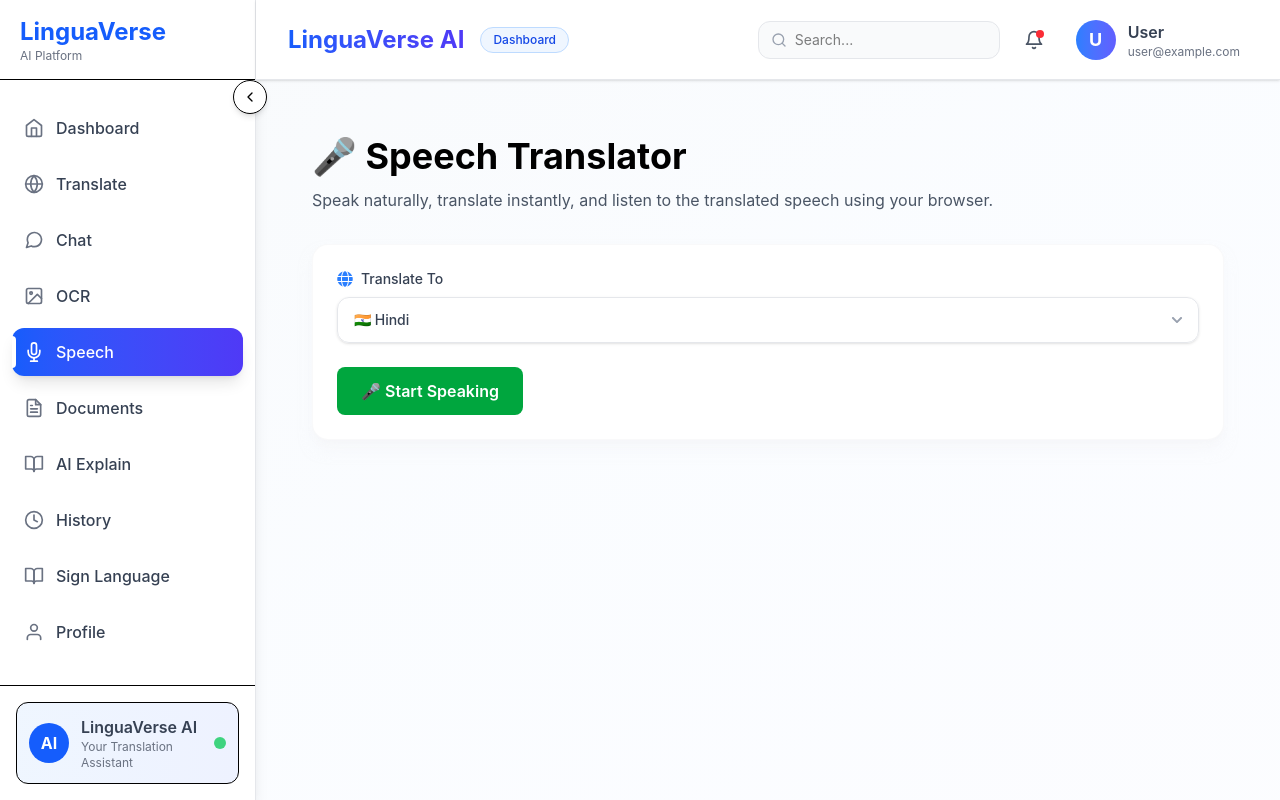
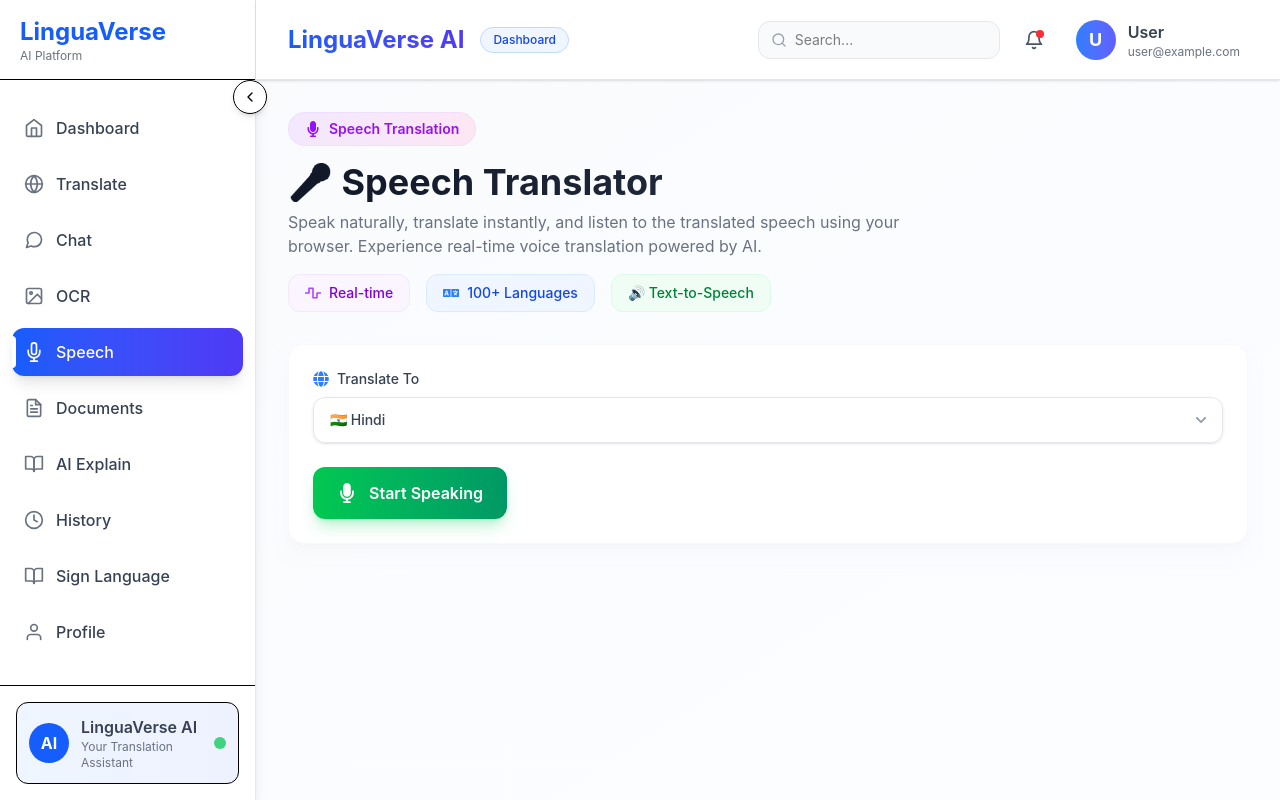
Before and after one commit to DishaAgarwalla/LinguaVerse-AI, a React (Vite) app in the folder client/: page /speech in a window 1280 px wide. Built offline with nearby package versions, Linux system fonts and the light colour scheme; sample sign-in values are in the browser's storage.

Commit message:
feat(speech): improve speech recognition interface

```diff
--- a/client/src/components/speech/SpeechRecorder.tsx
+++ b/client/src/components/speech/SpeechRecorder.tsx
@@ -1,4 +1,5 @@
 import { useRef, useState } from "react";
+import { FaMicrophone, FaStop, FaSpinner, FaMicrophoneAlt } from "react-icons/fa";
 import { translateSpeech } from "../../services/speechService";
 import LanguageSelector from "./LanguageSelector";
 import RecordingTimer from "./RecordingTimer";
@@ -14,7 +15,6 @@ declare global {
 interface Props {
   targetLang: string;
   setTargetLang: (lang: string) => void;
-
   setOriginal: (text: string) => void;
   setTranslated: (text: string) => void;
   setDetectedLanguage: (lang: string) => void;
@@ -28,22 +28,21 @@ const SpeechRecorder = ({
   setDetectedLanguage,
 }: Props) => {
   const recognitionRef = useRef<any>(null);
-
   const [recording, setRecording] = useState(false);
   const [translating, setTranslating] = useState(false);
+  const [error, setError] = useState<string | null>(null);
 
   const startRecording = () => {
-    const SpeechRecognition =
-      window.SpeechRecognition ||
-      window.webkitSpeechRecognition;
+    setError(null);
+
+    const SpeechRecognition = window.SpeechRecognition || window.webkitSpeechRecognition;
 
     if (!SpeechRecognition) {
-      alert("Speech Recognition is not supported in this browser.");
+      setError("Speech Recognition is not supported in this browser. Please use Chrome, Edge, or Safari.");
       return;
     }
 
     const recognition = new SpeechRecognition();
-
     recognitionRef.current = recognition;
 
     recognition.continuous = false;
@@ -52,11 +51,18 @@ const SpeechRecorder = ({
 
     recognition.onstart = () => {
       setRecording(true);
+      setError(null);
     };
 
-    recognition.onerror = () => {
+    recognition.onerror = (event: any) => {
       setRecording(false);
-      alert("Speech recognition failed.");
+      if (event.error === 'not-allowed') {
+        setError("Microphone access denied. Please allow microphone access and try again.");
+      } else if (event.error === 'no-speech') {
+        setError("No speech detected. Please try again.");
+      } else {
+        setError(`Speech recognition error: ${event.error}`);
+      }
     };
 
     recognition.onend = () => {
@@ -65,23 +71,16 @@ const SpeechRecorder = ({
 
     recognition.onresult = async (event: any) => {
       const transcript = event.results[0][0].transcript;
-
       setOriginal(transcript);
       setDetectedLanguage("en");
-
       setTranslating(true);
 
       try {
-        const result = await translateSpeech(
-          transcript,
-          "en",
-          targetLang
-        );
-
+        const result = await translateSpeech(transcript, "en", targetLang);
         setTranslated(result.translated);
       } catch (err) {
         console.error(err);
-        alert("Translation failed.");
+        setError("Translation failed. Please try again.");
       }
 
       setTranslating(false);
@@ -92,49 +91,81 @@ const SpeechRecorder = ({
 
   const stopRecording = () => {
     recognitionRef.current?.stop();
+    setRecording(false);
   };
 
   return (
     <div className="space-y-6">
-
       <LanguageSelector
         value={targetLang}
         onChange={setTargetLang}
+        label="Translate To"
       />
 
+      {error && (
+        <div className="rounded-xl bg-red-50 border border-red-200 p-4 text-red-700 text-sm">
+          <span className="font-medium">Error:</span> {error}
+        </div>
+      )}
+
+      <div className="flex flex-wrap items-center gap-4">
         <button
           onClick={recording ? stopRecording : startRecording}
           disabled={translating}
-        className={`rounded-lg px-6 py-3 font-semibold text-white transition ${
+          className={`inline-flex items-center gap-3 rounded-xl px-6 py-3.5 font-semibold text-white shadow-lg transition-all duration-300 hover:scale-105 disabled:opacity-50 disabled:cursor-not-allowed ${
             recording
-            ? "bg-red-600 hover:bg-red-700"
+              ? "bg-gradient-to-r from-red-500 to-rose-600 shadow-red-500/25 hover:shadow-red-500/40"
               : translating
-            ? "cursor-not-allowed bg-blue-600"
-            : "bg-green-600 hover:bg-green-700"
+              ? "bg-gradient-to-r from-blue-500 to-indigo-600 shadow-blue-500/25"
+              : "bg-gradient-to-r from-green-500 to-emerald-600 shadow-green-500/25 hover:shadow-green-500/40"
           }`}
         >
-        {recording
-          ? "⏹ Stop Listening"
-          : translating
-          ? "🌍 Translating..."
-          : "🎤 Start Speaking"}
+          {recording ? (
+            <>
+              <FaStop className="w-5 h-5" />
+              Stop Recording
+            </>
+          ) : translating ? (
+            <>
+              <FaSpinner className="w-5 h-5 animate-spin" />
+              Translating...
+            </>
+          ) : (
+            <>
+              <FaMicrophone className="w-5 h-5" />
+              Start Speaking
+            </>
+          )}
         </button>
 
         {recording && (
           <>
-          <WaveAnimation />
             <RecordingTimer recording={recording} />
-
-          <p className="animate-pulse text-center font-semibold text-red-600">
-            🎙 Listening...
-          </p>
+            <div className="flex items-center gap-2">
+              <span className="inline-flex items-center gap-1.5 rounded-full bg-red-100 px-3 py-1.5 text-xs font-medium text-red-600">
+                <span className="w-1.5 h-1.5 bg-red-500 rounded-full animate-pulse"></span>
+                Recording
+              </span>
+            </div>
           </>
         )}
 
         {translating && (
-        <p className="animate-pulse text-center font-semibold text-blue-600">
-          Translating...
-        </p>
+          <span className="inline-flex items-center gap-2 text-sm font-medium text-blue-600">
+            <FaSpinner className="w-4 h-4 animate-spin" />
+            Processing...
+          </span>
+        )}
+      </div>
+
+      {recording && (
+        <div className="space-y-4 p-4 rounded-xl bg-purple-50/50 border border-purple-100">
+          <WaveAnimation />
+          <div className="flex items-center justify-center gap-2 text-sm text-purple-600">
+            <FaMicrophoneAlt className="w-4 h-4 animate-pulse" />
+            <span>Listening... Speak clearly into your microphone</span>
+          </div>
+        </div>
       )}
     </div>
   );
--- a/client/src/components/speech/WaveAnimation.tsx
+++ b/client/src/components/speech/WaveAnimation.tsx
@@ -1,25 +1,23 @@
 const WaveAnimation = () => {
+  const bars = [
+    { height: "h-4", delay: "0s" },
+    { height: "h-8", delay: "0.1s" },
+    { height: "h-12", delay: "0.2s" },
+    { height: "h-16", delay: "0.15s" },
+    { height: "h-12", delay: "0.25s" },
+    { height: "h-8", delay: "0.35s" },
+    { height: "h-4", delay: "0.4s" },
+  ];
+
   return (
-    <div className="flex justify-center items-end gap-1 h-14">
-
-      <div className="w-2 h-4 bg-green-500 animate-bounce rounded-full"></div>
-      <div
-        className="w-2 h-8 bg-green-500 animate-bounce rounded-full"
-        style={{ animationDelay: "0.1s" }}
-      ></div>
-      <div
-        className="w-2 h-12 bg-green-500 animate-bounce rounded-full"
-        style={{ animationDelay: "0.2s" }}
-      ></div>
-      <div
-        className="w-2 h-8 bg-green-500 animate-bounce rounded-full"
-        style={{ animationDelay: "0.3s" }}
-      ></div>
-      <div
-        className="w-2 h-4 bg-green-500 animate-bounce rounded-full"
-        style={{ animationDelay: "0.4s" }}
-      ></div>
-
+    <div className="flex items-center justify-center gap-1.5 h-20">
+      {bars.map((bar, index) => (
+        <div
+          key={index}
+          className={`w-2 ${bar.height} bg-gradient-to-t from-purple-500 to-pink-500 rounded-full animate-wave`}
+          style={{ animationDelay: bar.delay }}
+        />
+      ))}
     </div>
   );
 };
--- a/client/src/pages/speech/Speech.tsx
+++ b/client/src/pages/speech/Speech.tsx
@@ -1,23 +1,39 @@
+import { FaMicrophone, FaWaveSquare, FaLanguage } from "react-icons/fa";
 import SpeechCard from "../../components/speech/SpeechCard";
 
 const Speech = () => {
   return (
-    <div className="mx-auto max-w-6xl space-y-8 p-6">
-
+    <div className="space-y-8 animate-slideUp">
       <div>
-
-        <h1 className="text-4xl font-bold">
+        <div className="inline-flex items-center gap-2 rounded-full bg-gradient-to-r from-purple-100 to-pink-100 px-4 py-1.5 text-sm font-semibold text-purple-600 border border-purple-200/50">
+          <FaMicrophone className="w-4 h-4" />
+          Speech Translation
+        </div>
+        <h1 className="mt-4 text-3xl md:text-4xl font-bold bg-gradient-to-r from-gray-900 to-gray-700 bg-clip-text text-transparent">
           🎤 Speech Translator
         </h1>
-
-        <p className="mt-3 text-gray-600">
+        <p className="mt-2 text-gray-500 max-w-2xl">
           Speak naturally, translate instantly, and listen to the translated speech using your browser.
+          Experience real-time voice translation powered by AI.
         </p>
 
+        {/* Quick stats */}
+        <div className="mt-4 flex flex-wrap gap-4">
+          <div className="inline-flex items-center gap-2 rounded-xl bg-purple-50 px-4 py-2 border border-purple-100">
+            <FaWaveSquare className="w-4 h-4 text-purple-500" />
+            <span className="text-sm font-medium text-purple-700">Real-time</span>
+          </div>
+          <div className="inline-flex items-center gap-2 rounded-xl bg-blue-50 px-4 py-2 border border-blue-100">
+            <FaLanguage className="w-4 h-4 text-blue-500" />
+            <span className="text-sm font-medium text-blue-700">100+ Languages</span>
+          </div>
+          <div className="inline-flex items-center gap-2 rounded-xl bg-green-50 px-4 py-2 border border-green-100">
+            <span className="text-sm font-medium text-green-700">🔊 Text-to-Speech</span>
+          </div>
+        </div>
       </div>
 
       <SpeechCard />
-
     </div>
   );
 };
```
Also changed, not shown: client/src/components/speech/SpeechResult.tsx (+45 -39 lines). Lines whose indentation alone changed are shown as unchanged.
